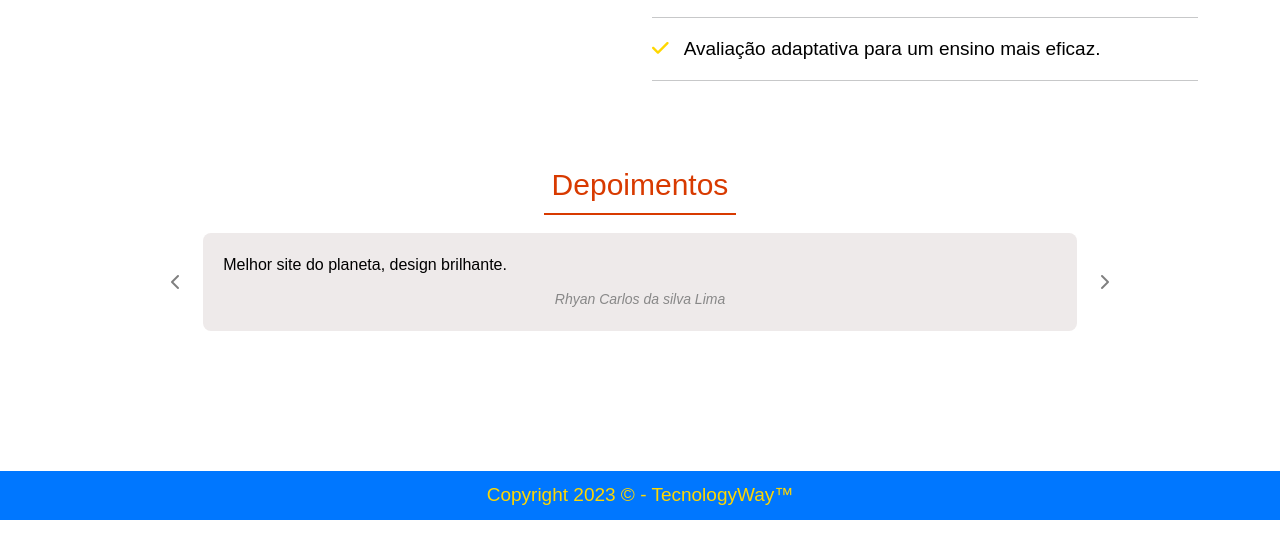
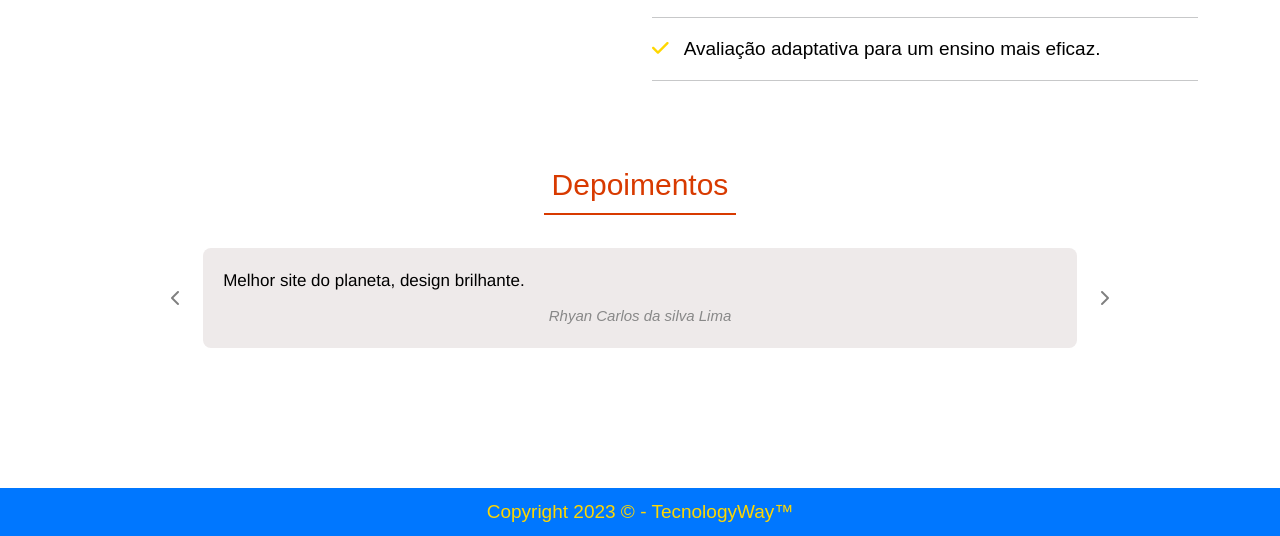
Before and after one commit to lukebgds/TecnologyWay_Site-Flask_Part-2, a Python web app: template templates/sobre.html in a window 1280 px wide. Shown: the part 1386-1922 px from the top of the page. Run offline with Jinja, Linux system fonts and the light colour scheme; the template is opened without the code that fills it, so the values that code supplies are empty; some libraries are stand-ins or nearby versions.

Commit message:
Static commit

```diff
--- a/static/css/style _Carrossel-2.css
+++ b/static/css/style _Carrossel-2.css
@@ -1,12 +1,12 @@
 /* Estilos para a seção de Depoimentos */
+
 .testimonial-section {
   text-align: center;
 }
 
 .testimonial-title {
   color: #d83a00;
-  margin-bottom: 30px;
-
+  margin-bottom: 45px;
   color: #d83a00;
   font-size: 30px;
   text-align: center;
@@ -32,13 +32,14 @@
 }
 
 .testimonial-item p {
-  font-size: 16px;
+  font-size: 17px;
   margin-bottom: 10px;
+  font-family: 'Franklin Gothic Medium', 'Arial Narrow', Arial, sans-serif;
 }
 
 .testimonial-item span {
   font-style: italic;
-  font-size: 14px;
+  font-size: 15px;
   color: #888;
 }
 
```
